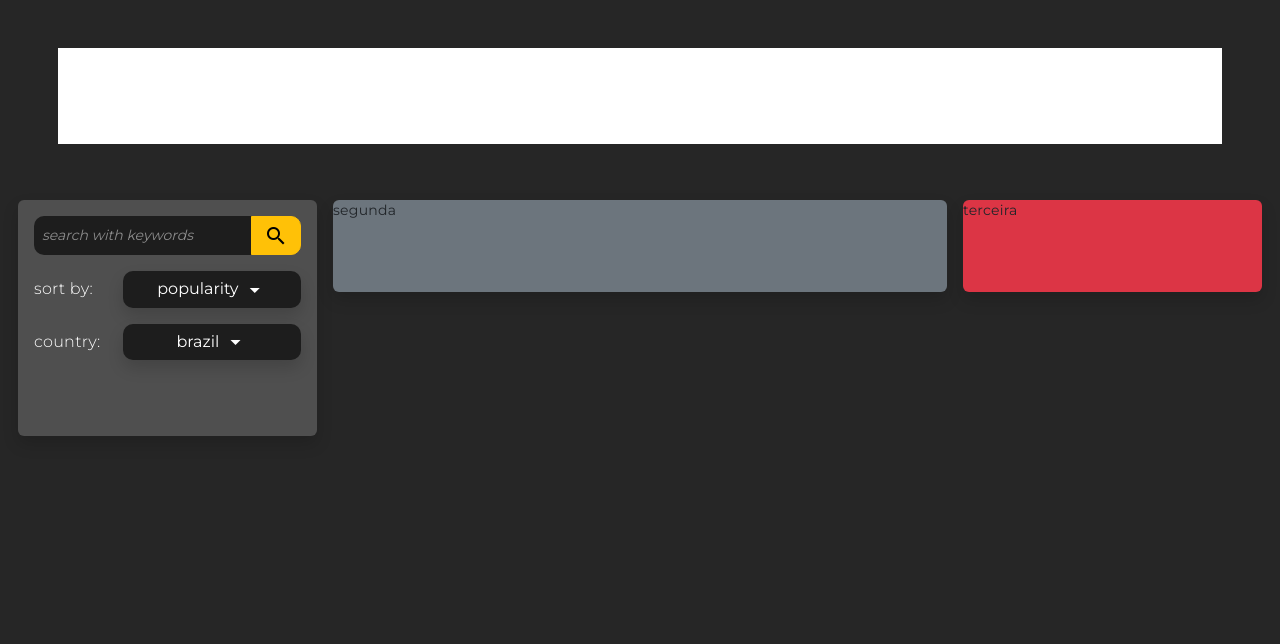
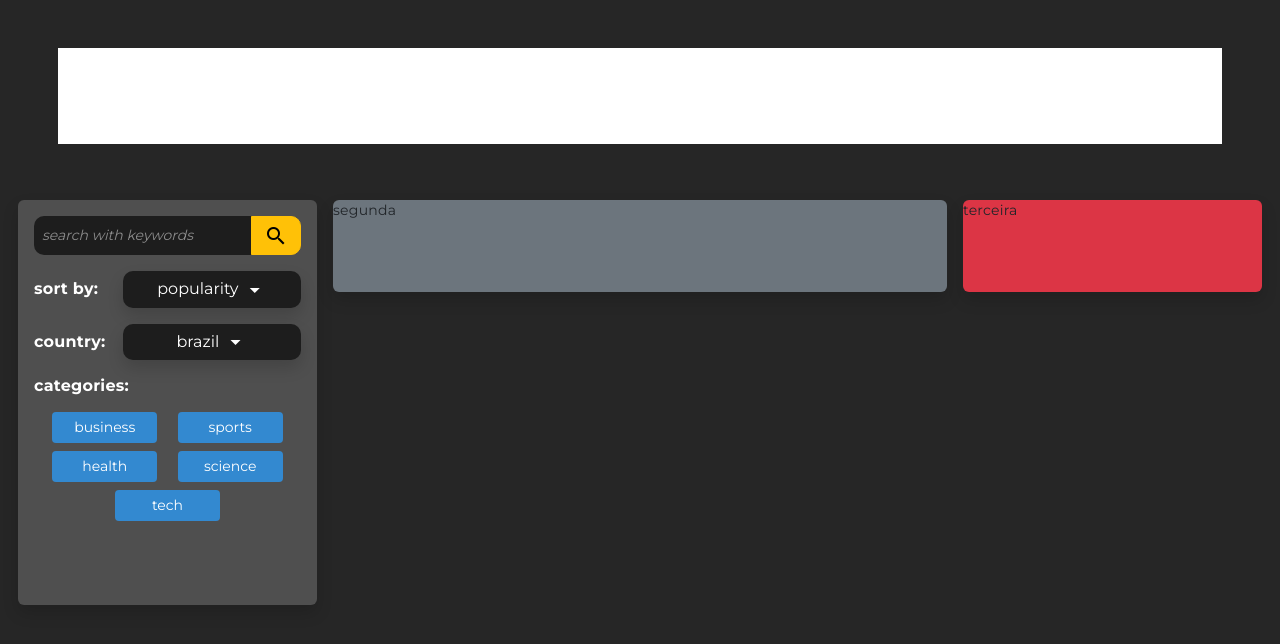
Before and after one commit to anddMF/PTX2023.Front, an Angular app in the folder angular-front/ptx-front/: page / in a window 1280 px wide. Shown: the top 644 px of the page. Built offline with nearby package versions, Linux system fonts and the light colour scheme.

Commit message:
add new button set for categories, visual variables

```diff
--- a/angular-front/ptx-front/src/app/home/components/home-hub/home-hub.component.css
+++ b/angular-front/ptx-front/src/app/home/components/home-hub/home-hub.component.css
@@ -36,6 +36,6 @@ mat-icon {
 .dropdown-label {
   vertical-align: middle;
   font-size: medium;
-  font-weight: lighter;
+  font-weight: bold;
   align-self: center!important;
 }
--- a/angular-front/ptx-front/src/app/home/components/home-hub/home-hub.component.html
+++ b/angular-front/ptx-front/src/app/home/components/home-hub/home-hub.component.html
@@ -16,14 +16,23 @@
                 <div class="row-flex">
                     <label class="col-12 col-md-4 col-sm-10 dropdown-label">sort by:</label>
                     <div class="col-12 col-md-8 col-sm-10">
-                        <app-dropdown-basic [dropdownList]="dropdownSortList" (selected)="changeSortType($event)"></app-dropdown-basic>
+                        <app-dropdown-basic [dropdownList]="dropdownSortList"
+                            (selected)="changeSortType($event)"></app-dropdown-basic>
                     </div>
                 </div>
 
                 <div class="row-flex mt-3">
                     <label class="col-12 col-md-4 col-sm-10 dropdown-label">country:</label>
                     <div class="col-12 col-md-8 col-sm-10">
-                        <app-dropdown-basic [dropdownList]="dropdownCountryList" (selected)="changeCountry($event)"></app-dropdown-basic>
+                        <app-dropdown-basic [dropdownList]="dropdownCountryList"
+                            (selected)="changeCountry($event)"></app-dropdown-basic>
+                    </div>
+                </div>
+
+                <div class="row-flex mt-3">
+                    <label class="col-12 dropdown-label">categories:</label>
+                    <div class="row-flex align-content-center p-2 bg-secodary col-12">
+                        <button *ngFor="let category of categories" [ngClass]="{'bg-blue-2': category.active === true }" (click)="setActiveCategory(category)" class="btn bg-blue-1 text-white btn-sm mx-auto col-5 mt-2 mr-2">{{ category.name }}</button>
                     </div>
                 </div>
 
--- a/angular-front/ptx-front/src/app/home/components/home-hub/home-hub.component.ts
+++ b/angular-front/ptx-front/src/app/home/components/home-hub/home-hub.component.ts
@@ -1,5 +1,11 @@
 import { Component } from '@angular/core';
 import { Dropdown } from 'src/app/shared/models/dropdown.model';
+
+interface CategoryButton {
+  id: number;
+  name: string;
+  active: boolean;
+}
 
 @Component({
   selector: 'app-home-hub',
@@ -8,14 +14,22 @@ import { Dropdown } from 'src/app/shared/models/dropdown.model';
 })
 export class HomeHubComponent {
   dropdownSortList: Dropdown[] = [
-    {id: 1, text: 'popularity'},
-    {id: 2, text: 'date desc'},
-    {id: 3, text: 'date asc'}
+    { id: 1, text: 'popularity' },
+    { id: 2, text: 'date desc' },
+    { id: 3, text: 'date asc' }
   ];
 
   dropdownCountryList: Dropdown[] = [
-    {id: 1, text: 'brazil'},
-    {id: 2, text: 'canada'}
+    { id: 1, text: 'brazil' },
+    { id: 2, text: 'canada' }
+  ]
+
+  categories: CategoryButton[] = [
+    { name: 'business', id: 1, active: false },
+    { name: 'sports', id: 2, active: false },
+    { name: 'health', id: 1, active: false },
+    { name: 'science', id: 1, active: false },
+    { name: 'tech', id: 1, active: false }
   ]
 
   sortType: Dropdown;
@@ -31,4 +45,8 @@ export class HomeHubComponent {
     this.country = selected;
   }
 
+  setActiveCategory(clickedCategory: CategoryButton) {
+    clickedCategory.active = !clickedCategory.active;
+  }
+
 }
--- a/angular-front/ptx-front/src/app/shared/components/dropdown-basic/dropdown-basic.component.css
+++ b/angular-front/ptx-front/src/app/shared/components/dropdown-basic/dropdown-basic.component.css
@@ -32,6 +32,7 @@ mat-icon {
 
 .dropdown-item {
   font-size: inherit;
+  font-family: "Montserrat", "Helvetica Neue", sans-serif !important;
 }
 
 .dropdown-item:hover {
--- a/angular-front/ptx-front/src/styles.css
+++ b/angular-front/ptx-front/src/styles.css
@@ -34,3 +34,11 @@ body {
 .bg-grey {
     background-color: var(--background-grey) !important;
 }
+
+.bg-blue-1 {
+    background-color: var(--blue-1) !important;
+}
+
+.bg-blue-2 {
+    background-color: var(--blue-2) !important;
+}
```
